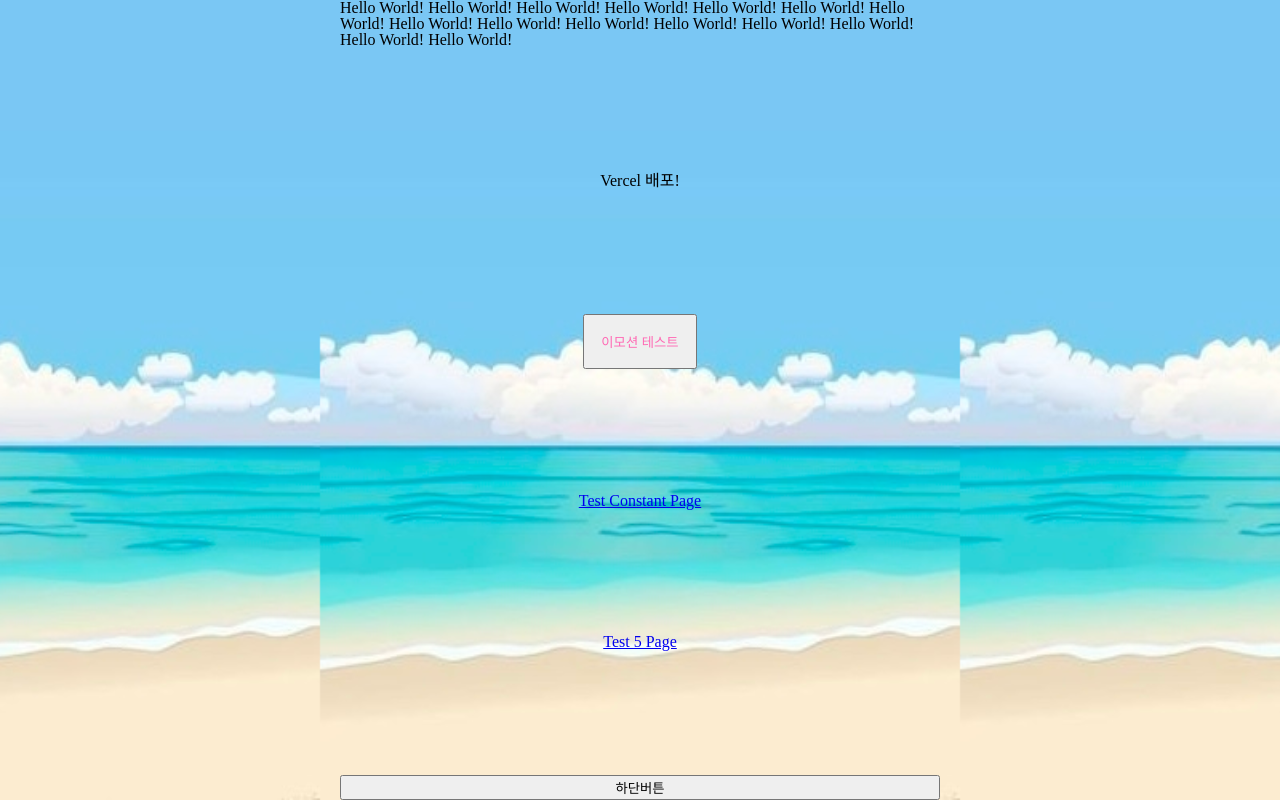
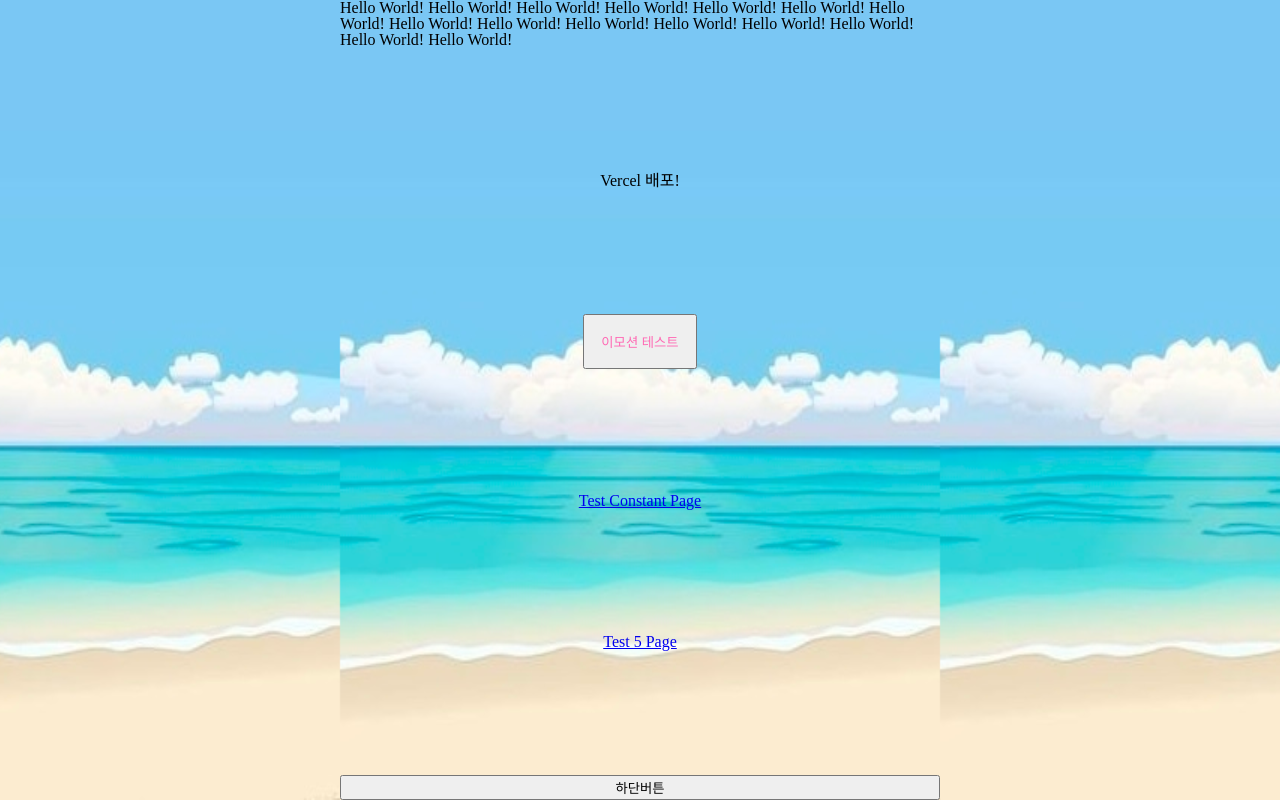
Before and after one commit to dnd-side-project/dnd-10th-4-frontend, a React (Vite) app: page / in a window 1280 px wide. Built offline with nearby package versions, Linux system fonts and the light colour scheme.

Commit message:
💄 design: wrapper의 padding 값 제거

```diff
--- a/src/components/Background/styles.ts
+++ b/src/components/Background/styles.ts
@@ -5,7 +5,7 @@ const style = {
     height: 100svh;
     background-image: url(${imageUrl});
     background-position: center center;
-    background-size: 40rem 100%;
+    background-size: 37.5rem 100%;
     background-repeat: repeat-x;
 
     @media (max-width: 768px) {
@@ -22,7 +22,6 @@ const style = {
     max-width: 600px;
     height: 100%;
     margin: 0 auto;
-    padding-inline: 1rem;
   `,
 };
 
```
